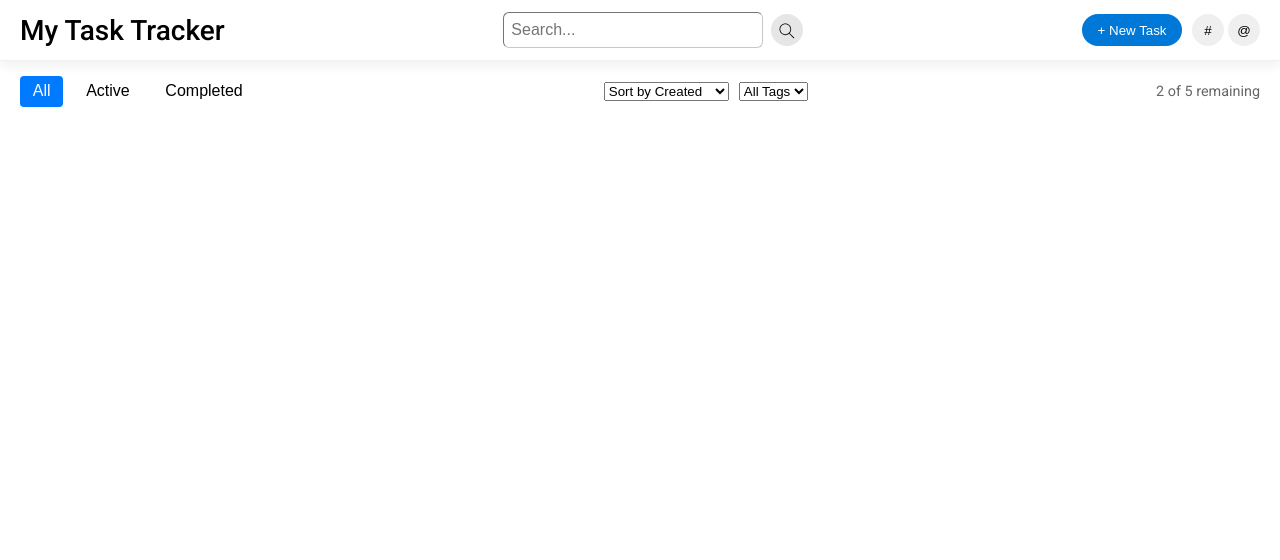
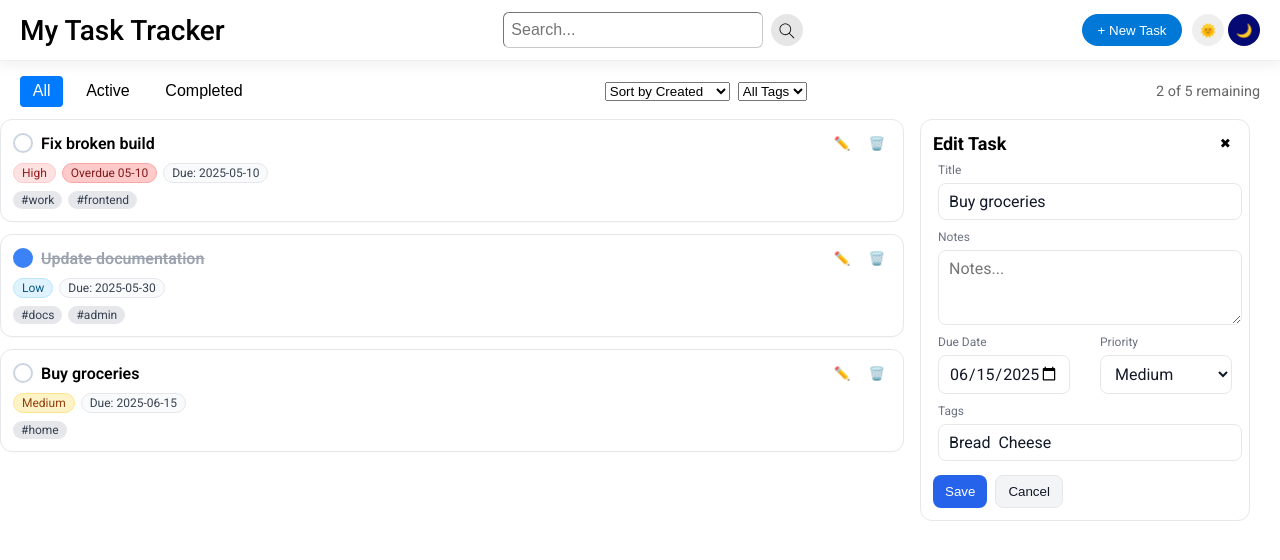
Before and after one commit to AbrorIK/task-tracker, a website built with Vite: page index.html in a window 1280 px wide. Built offline with nearby package versions, Linux system fonts and the light colour scheme.

Commit message:
Sets up basic task tracker UI

```diff
--- a/index.html
+++ b/index.html
@@ -15,6 +15,7 @@
     <link rel="stylesheet" href="/src/styles/general.css" />
     <link rel="stylesheet" href="/src/styles/header.css" />
     <link rel="stylesheet" href="/src/styles/toolbar.css" />
+    <link rel="stylesheet" href="/src/styles/content.css" />
   </head>
   <body>
     <script type="module" src="/src/main.ts"></script>
@@ -33,8 +34,8 @@
           <button class="new-task-button">+ New Task</button>
         </div>
         <div class="dark-mode-section">
-          <button class="light-mode-button">#</button>
-          <button class="dark-mode-button">@</button>
+          <button class="light-mode-button">🌞</button>
+          <button class="dark-mode-button">🌙</button>
         </div>
       </div>
     </div>
@@ -67,5 +68,130 @@
         <span id="taskCounter">2 of 5 remaining</span>
       </div>
     </div>
+
+    <div class="content">
+      <div class="task-list">
+        <!-- Task card -->
+        <div class="task-card">
+          <div class="task-header">
+            <div class="task-left">
+              <span class="task-checkbox" aria-hidden="true"></span>
+              <h3 class="task-title">Fix broken build</h3>
+            </div>
+            <div class="task-actions">
+              <button class="icon-btn" title="Edit">✏️</button>
+              <button class="icon-btn" title="Delete">🗑️</button>
+            </div>
+          </div>
+          <div class="task-metadata">
+            <span class="badge priority high">High</span>
+            <span class="badge due overdue">Overdue 05-10</span>
+            <span class="badge due">Due: 2025-05-10</span>
+          </div>
+          <div class="task-tags">
+            <span class="tag">#work</span>
+            <span class="tag">#frontend</span>
+          </div>
+        </div>
+
+        <div class="task-card completed">
+          <div class="task-header">
+            <div class="task-left">
+              <span class="task-checkbox checked" aria-hidden="true"></span>
+              <h3 class="task-title"><a href="#">Update documentation</a></h3>
+            </div>
+            <div class="task-actions">
+              <button class="icon-btn" title="Edit">✏️</button>
+              <button class="icon-btn" title="Delete">🗑️</button>
+            </div>
+          </div>
+          <div class="task-metadata">
+            <span class="badge priority low">Low</span>
+            <span class="badge due">Due: 2025-05-30</span>
+          </div>
+          <div class="task-tags">
+            <span class="tag">#docs</span>
+            <span class="tag">#admin</span>
+          </div>
+        </div>
+
+        <div class="task-card">
+          <div class="task-header">
+            <div class="task-left">
+              <span class="task-checkbox" aria-hidden="true"></span>
+              <h3 class="task-title">Buy groceries</h3>
+            </div>
+            <div class="task-actions">
+              <button class="icon-btn" title="Edit">✏️</button>
+              <button class="icon-btn" title="Delete">🗑️</button>
+            </div>
+          </div>
+          <div class="task-metadata">
+            <span class="badge priority medium">Medium</span>
+            <span class="badge due">Due: 2025-06-15</span>
+          </div>
+          <div class="task-tags">
+            <span class="tag">#home</span>
+          </div>
+        </div>
+      </div>
+
+      <div class="edit-task">
+        <header class="panel-header">
+          <h2>Edit Task</h2>
+          <button class="icon-btn" title="Close">✖</button>
+        </header>
+        <form class="edit-form" action="#" method="post">
+          <label class="form-field">
+            <span class="label">Title</span>
+            <input
+              class="input"
+              type="text"
+              placeholder="Task title"
+              value="Buy groceries"
+            />
+          </label>
+
+          <label class="form-field">
+            <span class="label">Notes</span>
+            <textarea
+              class="textarea"
+              rows="3"
+              placeholder="Notes..."
+            ></textarea>
+          </label>
+
+          <div class="form-row">
+            <label class="form-field">
+              <span class="label">Due Date</span>
+              <input class="input" type="date" value="2025-06-15" />
+            </label>
+            <label class="form-field">
+              <span class="label">Priority</span>
+              <select class="input">
+                <option>Low</option>
+                <option selected>Medium</option>
+                <option>High</option>
+              </select>
+            </label>
+          </div>
+
+          <label class="form-field">
+            <span class="label">Tags</span>
+            <input
+              class="input"
+              type="text"
+              placeholder="Add tags"
+              value="Bread  Cheese"
+            />
+          </label>
+
+          <div class="form-actions">
+            <button type="submit" class="primary-btn">Save</button>
+            <button type="button" class="ghost-btn">Cancel</button>
+          </div>
+        </form>
+      </div>
+    </div>
   </body>
 </html>
--- /dev/null
+++ b/src/styles/content.css
@@ -0,0 +1,247 @@
+/* Layout for the main content area */
+.content {
+  display: grid;
+  grid-template-columns: 1fr 360px;
+  gap: 16px;
+  align-items: start;
+}
+
+/* Task list */
+.task-list {
+  display: grid;
+  gap: 12px;
+}
+
+.task-card {
+  background: #fff;
+  border: 1px solid #e5e7eb;
+  border-radius: 12px;
+  padding: 12px;
+  box-shadow: 0 1px 1px rgba(0, 0, 0, 0.02);
+}
+
+.task-card.completed .task-title,
+.task-card.completed .task-title a {
+  text-decoration: line-through;
+  color: #9ca3af;
+}
+
+.task-header {
+  display: flex;
+  justify-content: space-between;
+  align-items: center;
+  gap: 8px;
+}
+
+.task-left {
+  display: flex;
+  align-items: center;
+  gap: 8px;
+}
+
+.task-checkbox {
+  width: 16px;
+  height: 16px;
+  border: 2px solid #cbd5e1;
+  border-radius: 50%;
+  display: inline-block;
+}
+.task-checkbox.checked {
+  background: #3b82f6;
+  border-color: #3b82f6;
+}
+
+.task-title {
+  font-size: 16px;
+  font-weight: 600;
+  margin: 0;
+}
+.task-title a {
+  color: inherit;
+}
+
+.task-actions {
+  display: flex;
+  align-items: center;
+  gap: 6px;
+}
+.icon-btn {
+  border: none;
+  background: transparent;
+  cursor: pointer;
+  padding: 4px 6px;
+  border-radius: 6px;
+}
+.icon-btn:hover {
+  background: #f3f4f6;
+}
+
+.task-metadata {
+  display: flex;
+  flex-wrap: wrap;
+  gap: 6px;
+  margin-top: 8px;
+}
+
+.badge {
+  display: inline-flex;
+  align-items: center;
+  gap: 6px;
+  padding: 2px 8px;
+  border-radius: 999px;
+  font-size: 12px;
+  border: 1px solid #e5e7eb;
+  background: #f9fafb;
+  color: #374151;
+}
+.badge.priority.high {
+  background: #fee2e2;
+  color: #991b1b;
+  border-color: #fecaca;
+}
+.badge.priority.medium {
+  background: #fef3c7;
+  color: #92400e;
+  border-color: #fde68a;
+}
+.badge.priority.low {
+  background: #e0f2fe;
+  color: #075985;
+  border-color: #bae6fd;
+}
+.badge.due.overdue {
+  background: #fecaca;
+  color: #7f1d1d;
+  border-color: #fca5a5;
+}
+
+.task-tags {
+  display: flex;
+  flex-wrap: wrap;
+  gap: 6px;
+  margin-top: 8px;
+}
+.tag {
+  background: #e5e7eb;
+  color: #374151;
+  font-size: 12px;
+  padding: 2px 8px;
+  border-radius: 999px;
+}
+
+/* Edit panel */
+.edit-task {
+  background: #fff;
+  border: 1px solid #e5e7eb;
+  border-radius: 12px;
+  padding: 12px;
+  position: sticky;
+  top: 12px;
+  margin-right: 30px;
+  display: flex;
+  flex-direction: column;
+  max-width: 100%;
+  overflow: hidden;
+}
+/* Ensure all descendants size within the panel */
+.edit-task,
+.edit-task * {
+  box-sizing: border-box;
+  min-width: 0;
+}
+
+.panel-header {
+  display: flex;
+  align-items: center;
+  justify-content: space-between;
+  margin-bottom: 8px;
+}
+.panel-header h2 {
+  font-size: 18px;
+  margin: 0;
+}
+
+.edit-form {
+  display: flex;
+  flex-direction: column;
+  gap: 10px;
+}
+
+.form-row {
+  display: flex;
+  flex-direction: row;
+  gap: 20px;
+  width: 100%;
+}
+
+.form-row .form-field {
+  flex: 1 1 0%;
+  min-width: 0;
+}
+
+.form-field {
+  display: flex;
+  flex-direction: column;
+  gap: 6px;
+  margin: 0px 5px;
+  width: 100%;
+}
+.label {
+  font-size: 12px;
+  color: #6b7280;
+}
+.input,
+.textarea,
+.edit-form select {
+  width: 100%;
+  max-width: 100%;
+  border: 1px solid #e5e7eb;
+  border-radius: 8px;
+  padding: 8px 10px;
+  background: #fff;
+  font: inherit;
+  color: #111827;
+}
+.textarea {
+  resize: vertical;
+}
+
+.subtasks {
+  border: 1px solid #e5e7eb;
+  border-radius: 8px;
+  padding: 8px 10px;
+}
+.checkbox {
+  display: flex;
+  align-items: center;
+  gap: 8px;
+  margin: 6px 0;
+}
+
+.form-actions {
+  display: flex;
+  gap: 8px;
+  margin-top: 4px;
+}
+.primary-btn {
+  background: #2563eb;
+  color: #fff;
+  border: none;
+  padding: 8px 12px;
+  border-radius: 8px;
+  cursor: pointer;
+}
+.primary-btn:hover {
+  background: #1d4ed8;
+}
+.ghost-btn {
+  background: #f3f4f6;
+  color: #111827;
+  border: 1px solid #e5e7eb;
+  padding: 8px 12px;
+  border-radius: 8px;
+  cursor: pointer;
+}
+.ghost-btn:hover {
+  background: #e5e7eb;
+}
--- a/src/styles/header.css
+++ b/src/styles/header.css
@@ -89,4 +89,5 @@
 
 .dark-mode-button {
   margin-right: 20px;
+  background-color: rgb(5, 9, 116);
 }
--- a/src/styles/toolbar.css
+++ b/src/styles/toolbar.css
@@ -32,10 +32,14 @@
 
 .controls {
   display: flex;
-  gap: 10px;
+  gap: 0.5rem;
 }
 
 .status {
   font-size: 0.9rem;
   color: #666;
 }
+
+.toolbar {
+  margin-bottom: 12px;
+}
```
